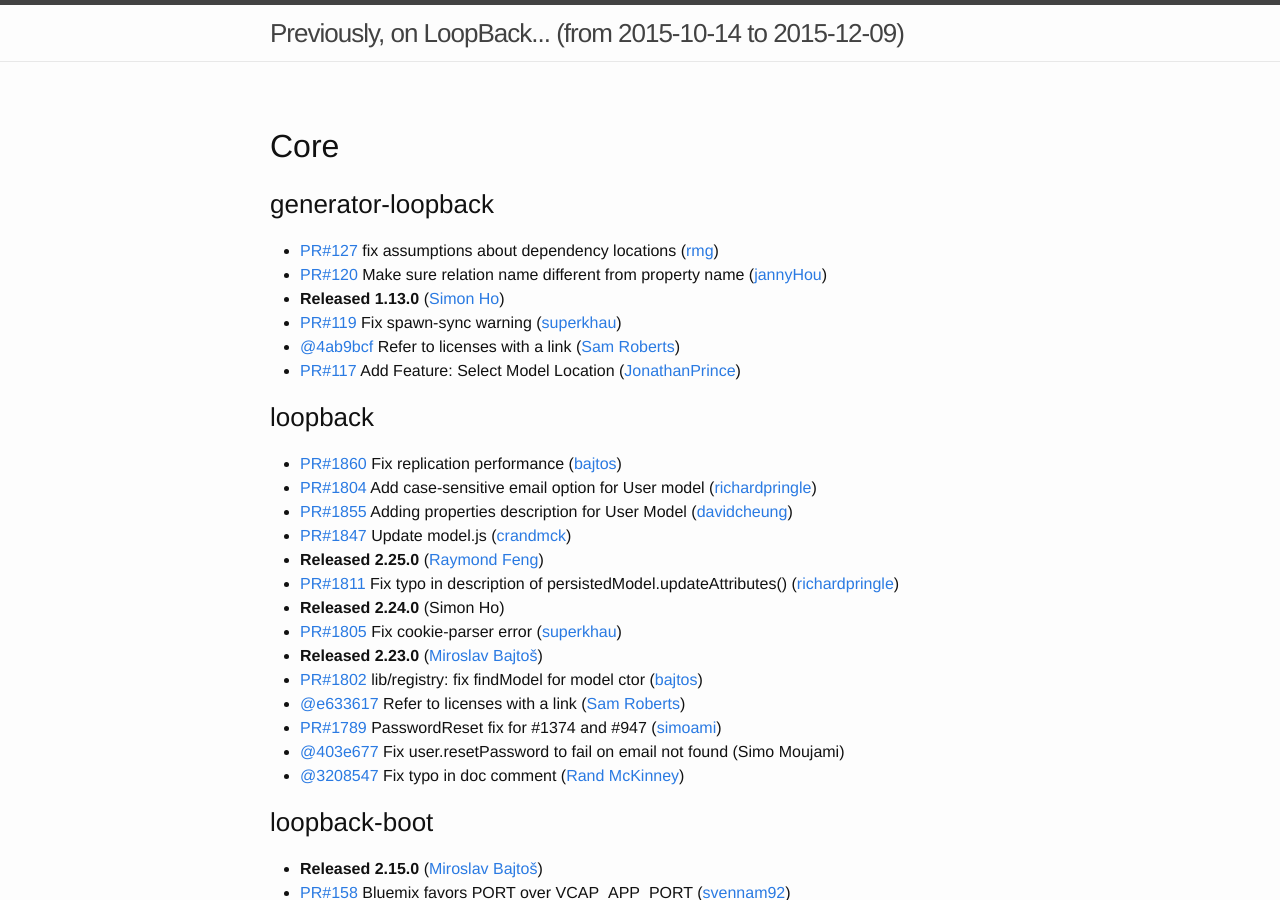
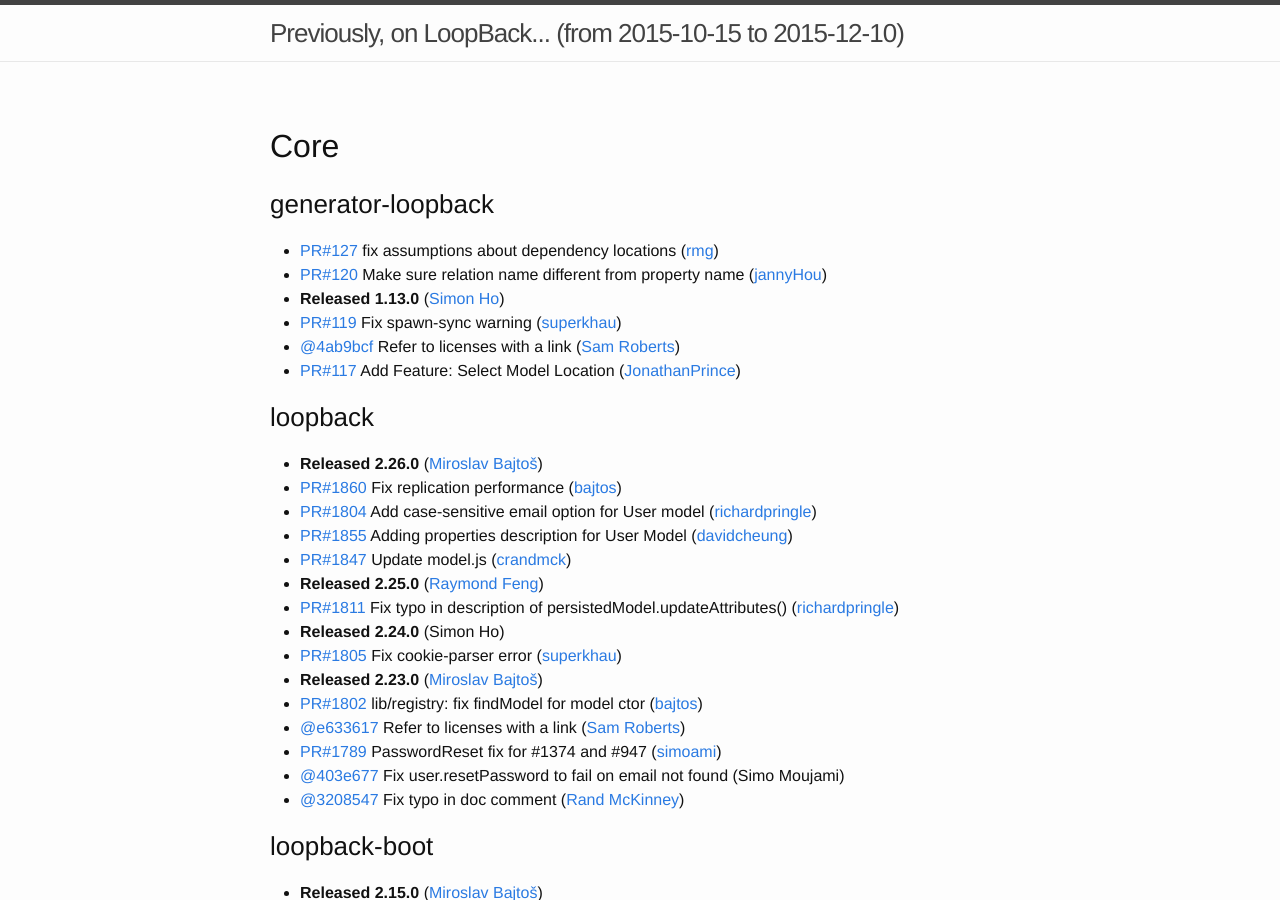
Before and after one commit to strongloop/loopback, a Jekyll site: the page built from index.md, in a window 1280 px wide and 900 px high. Built offline with Jekyll 4.4.1, drawn with Linux system fonts in a browser that asks for light colours; some of the changed text lies outside the part shown.

Commit message:
Update changelog

```diff
--- a/index.md
+++ b/index.md
@@ -1,6 +1,6 @@
 ---
 layout: page
-since: (from 2015-10-14 to 2015-12-09)
+since: (from 2015-10-15 to 2015-12-10)
 ---
 
 ## Core
@@ -15,6 +15,7 @@
 
 
 ### loopback
+ * **Released 2.26.0** ([Miroslav Bajtoš](https://github.com/bajtos))
  * [PR#1860](https://github.com/strongloop/loopback/pull/1860) Fix replication performance ([bajtos](https://github.com/bajtos))
  * [PR#1804](https://github.com/strongloop/loopback/pull/1804) Add case-sensitive email option for User model ([richardpringle](https://github.com/richardpringle))
  * [PR#1855](https://github.com/strongloop/loopback/pull/1855) Adding properties description for User Model ([davidcheung](https://github.com/davidcheung))
```
Also changed, not shown: other parts of index.md (+2 -0 lines).
